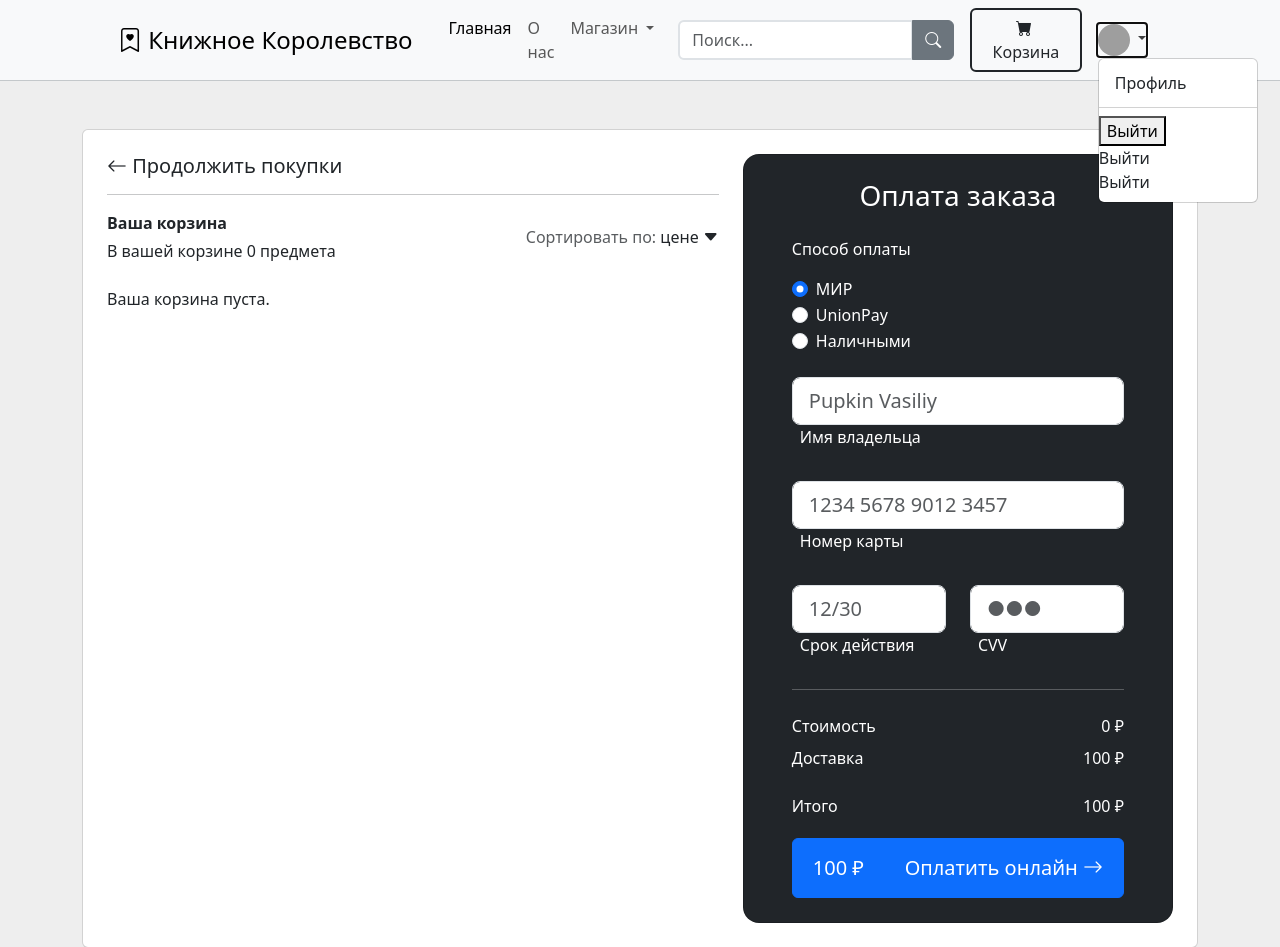
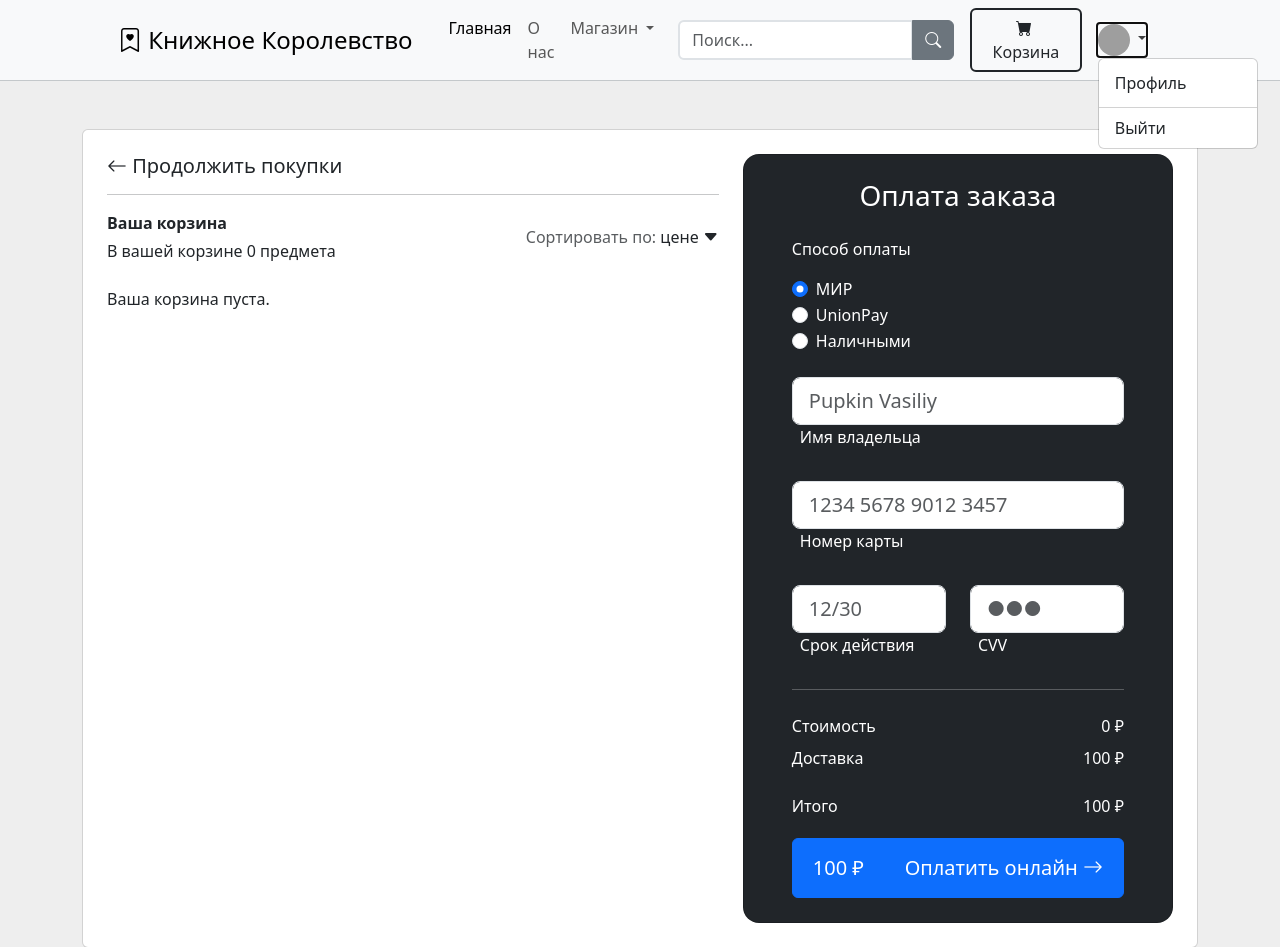
Before and after one commit to SwayMinin/MyPetPetProject, a Django app: page /cart/ in a window 1280 px wide, after a click that opens the changed part. Shown: the top 947 px of the page. Run offline with Django 5.2, Linux system fonts and the light colour scheme; the visitor is signed in with stand-in values (Sample User, id 1); data that the repository does not hold is empty; some libraries are stand-ins or nearby versions; grey boxes are pictures that could not be loaded.

Commit message:
Final fixes

```diff
--- a/templates/base.html
+++ b/templates/base.html
@@ -75,15 +75,12 @@
                             Профиль</a></li>
                         {% if user.is_authenticated %}
                             <li><hr class="dropdown-divider"></li>
-                            <li class="nav-item nav-link">
-                            <form action="{% url 'logout' %}" method="post">
-                            <button type="submit">Выйти</button>
-                            </form>
+                            <li>
+                                <form action="{% url 'logout' %}" method="post">
+                                    {% csrf_token %}
+                                    <button type="submit" class="nav-item nav-link ms-3">Выйти</button>
+                                </form>
                             </li>
-                            <a href="{% url 'logout' %}" class="nav-item nav-link">Выйти</a>
-                        </form>
-                            <a href="{% url 'logout' %}" class="nav-item nav-link">
-                            Выйти</a>
                         {% endif %}
                     </ul>
                 </div>
--- a/templates/logout.html
+++ b/templates/logout.html
@@ -1,7 +1,7 @@
 {% extends "base.html" %}
 {% block title %}Logout{% endblock title %}
 {% block content %}
-    <div class="card" style="width: 18rem;">
+    <div class="card mx-auto" style="width: 18rem;">
         <div class="card-body">
         <h5 class="card-title">До свидания!</h5>
         <p class="card-text">
```
Also changed, not shown: mypets/models.py (+6 -5 lines), templates/index.html (+8 -2 lines), mypets/migrations/0010_cartitem_order.py (added).
